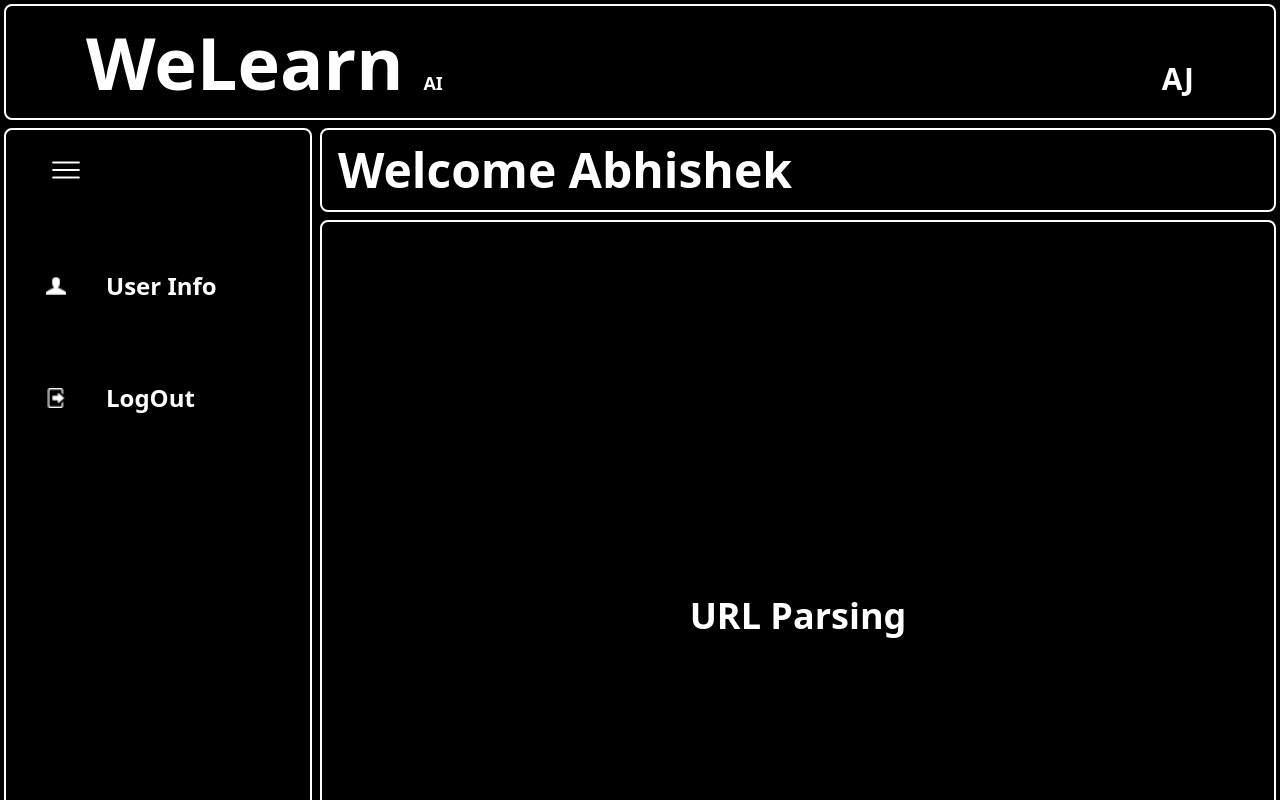
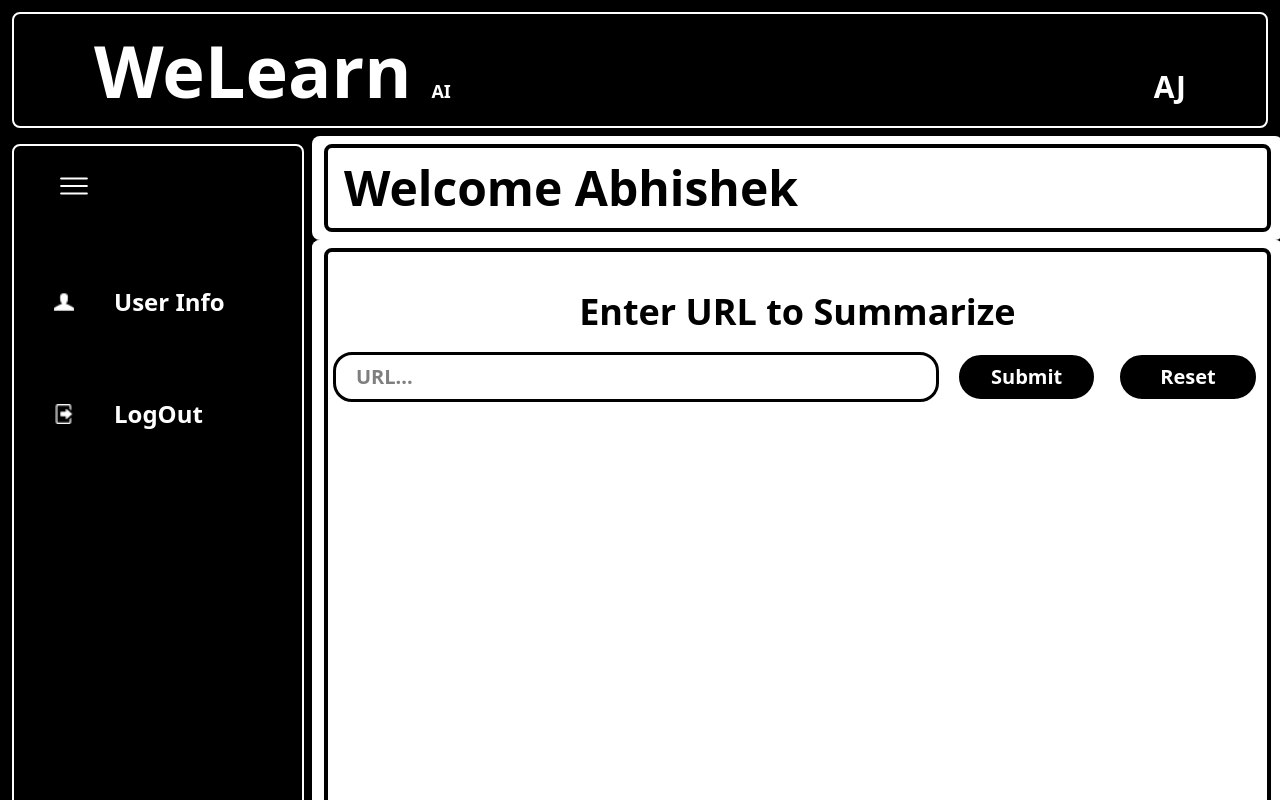
Before and after one commit to abhishekjaglan/LearnIt-Frontend, a React (Vite) app: page /home in a window 1280 px wide. Shown: the top 800 px of the page. Built offline with nearby package versions, Linux system fonts and the light colour scheme.

Commit message:
home page final look

```diff
--- a/src/components/NavBar.tsx
+++ b/src/components/NavBar.tsx
@@ -2,7 +2,7 @@ import { Link } from "react-router-dom"
 
 function NavBar() {
   return (
-    <div className="bg-black p-1">
+    <div className="bg-black p-3 pb-2 rounded-lg">
         {/* Navbar body */}
         <div className="flex justify-between items-baseline bg-black border-2 border-white rounded-lg">
             {/* Icon Section */}
--- a/src/components/SideBar.tsx
+++ b/src/components/SideBar.tsx
@@ -8,7 +8,7 @@ import SidebarElement from './SidebarElement'
 function SideBar() {
   return (
     // Div wrapping the side bar
-    <div className="p-1 bg-black w-[316px] h-full ">
+    <div className="p-3 pt-2 bg-black w-[316px] h-full ">
         {/* Main div for sidebar */}
         <div className="flex-col space-y-20 bg-black h-full border-2 border-white rounded-lg">
           {/* hamnburger Icon */}
--- a/src/components/UrlParsing.tsx
+++ b/src/components/UrlParsing.tsx
@@ -1,10 +1,23 @@
 
 function UrlParsing() {
   return (
-    <div className="bg-black p-1 h-full">
-        <div className="flex justify-center items-center h-full border-2 border-white rounded-lg">
-            <div className="text-white font-bold text-4xl">
-                URL Parsing
+    <div className="bg-white p-3 pt-2 h-full rounded-lg">
+        <div className="flex justify-center h-full border-4 border-black rounded-lg">
+            <div className="text-black font-bold text-4xl pt-10 w-full p-2">
+                <div className=" flex justify-center ">
+                    <form action="to_handle_url_inut">
+                        <label htmlFor="url_box" className="">
+                            <div className="flex justify-center">
+                                Enter URL to Summarize
+                            </div>
+                            <div className="flex justify-between items-center space-x-5 pt-5">
+                                <input type="text" name="urlbox" id="url_box" placeholder="URL..." className="text-xl outline-3 text-black rounded-2xl w-150 p-2 pl-5 "/>
+                                <button type="submit" value={'submit'} className="text-xl bg-black text-white rounded-4xl p-2 px-8 hover:bg-white hover:text-black border-3">Submit</button>
+                                <button type="reset" value={'reset'} className="text-xl bg-black text-white rounded-4xl p-2 px-10 hover:bg-white hover:text-black border-3">Reset</button>
+                            </div>
+                        </label>
+                    </form>
+                </div>
             </div>
         </div>
     </div>
--- a/src/components/WelcomeBar.tsx
+++ b/src/components/WelcomeBar.tsx
@@ -1,10 +1,10 @@
 
 function WelcomeBar() {
   return (
-    <div className="bg-black p-1">
-        <div className="bg-black rounded-lg w-full border-2 border-white p-2">
+    <div className=" p-3 pt-2 pb-2 rounded-lg">
+        <div className="rounded-lg w-full border-4 border-black p-2">
             <div>
-                <div className="text-white text-5xl font-bold bg-black p-2">
+                <div className="text-black text-5xl font-bold p-2 pt-2">
                     Welcome Abhishek
                 </div>
             </div>
--- a/src/pages/Home.tsx
+++ b/src/pages/Home.tsx
@@ -5,9 +5,9 @@ import WelcomeBar from "../components/WelcomeBar"
 
 function Home() {
   return (
-    <div>
+    <div className="bg-black">
         {/* Navbar */}
-        <div>
+        <div className="rounded-lg">
             <NavBar/>
         </div>
         {/* Body below navbar */}
@@ -18,8 +18,10 @@ function Home() {
             </div>
             {/* URL Parsing Body */}
             <div className="flex flex-col flex-1 -ml-1">
-                <WelcomeBar/>
-                <div className="min-h-screen">
+                <div className="rounded-lg bg-white">
+                  <WelcomeBar/>
+                </div>
+                <div className="min-h-screen rounded-lg bg-white">
                   <UrlParsing/>
                 </div>
             </div>
```
